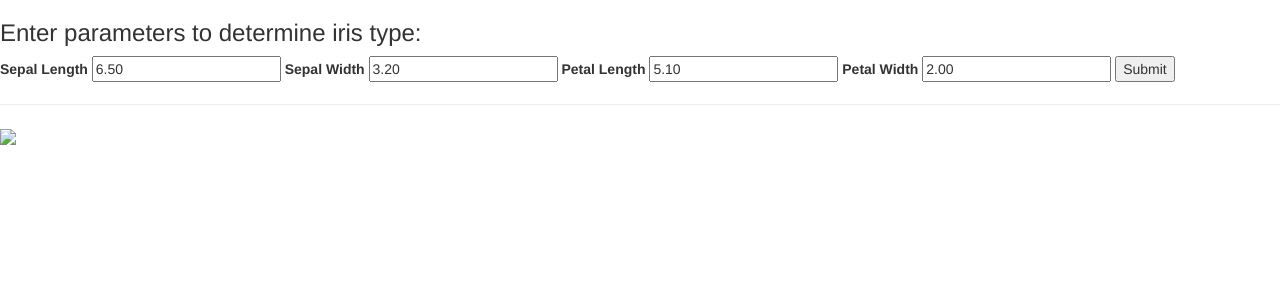
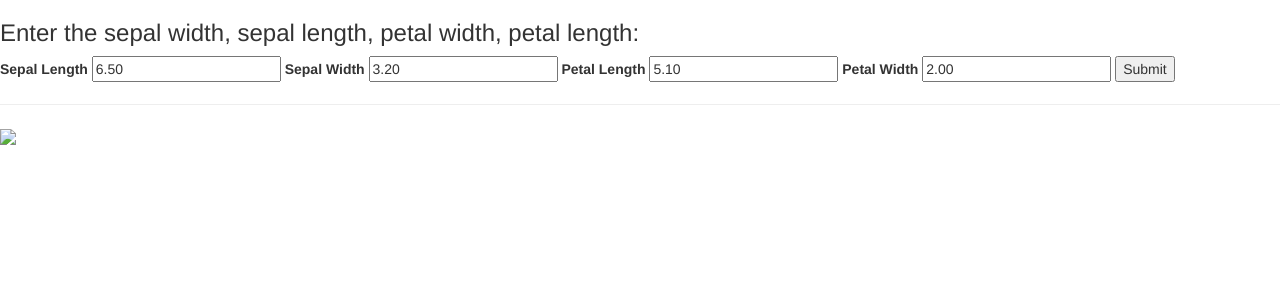
Before and after one commit to mapfumo/iris-flask, a Flask app: template templates/index.html in a window 1280 px wide. Shown: the part 52-352 px from the top of the page. Run offline with Flask 2, Linux system fonts and the light colour scheme; the template is opened without the code that fills it: values that come from a table or form of the project are taken from there, others are empty; some libraries are stand-ins or nearby versions.

Commit message:
updated static pages

```diff
--- a/templates/index.html
+++ b/templates/index.html
@@ -4,7 +4,7 @@
 
 
 {% block content %}
-<h3>Enter parameters to determine iris type:</h3>
+<h3>Enter the sepal width, sepal length, petal width, petal length:</h3>
 <form method="POST" action="">
     {{ form.sepal_length.label }} {{ form.sepal_length(size=5) }}
     {{ form.sepal_width.label }} {{ form.sepal_width(size=5) }}
```
